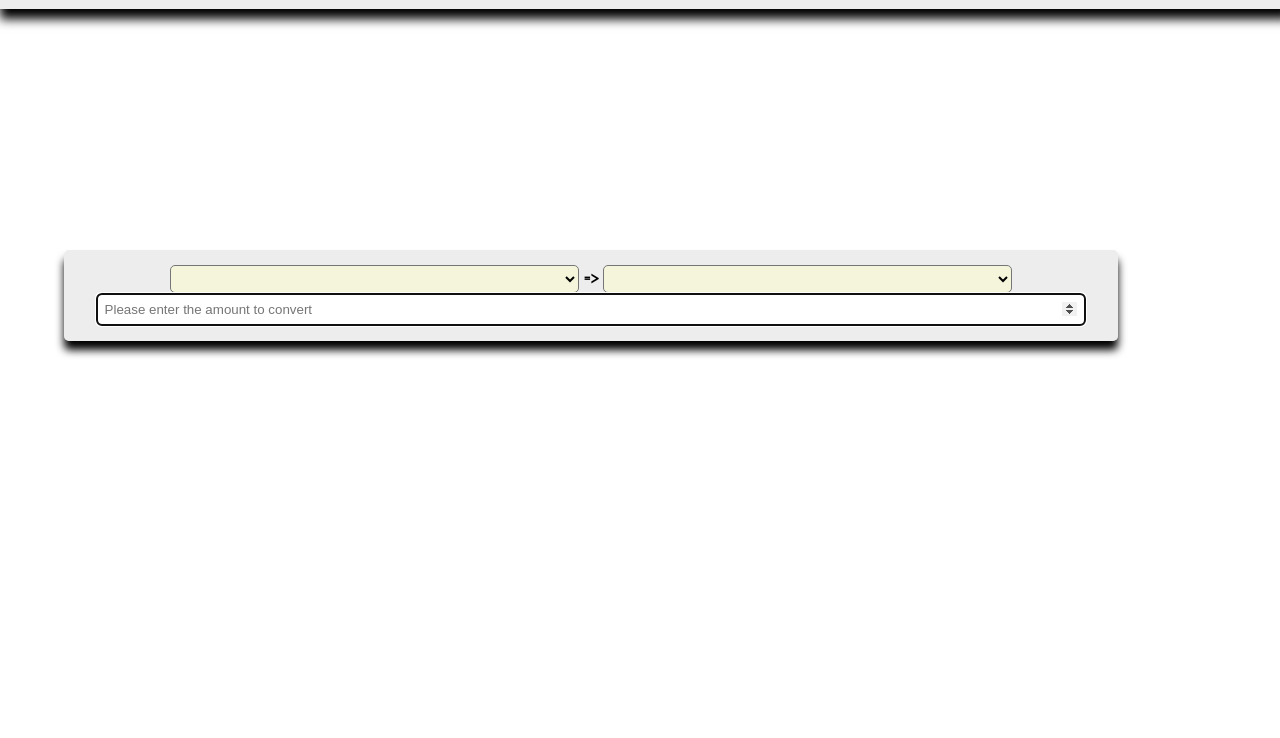
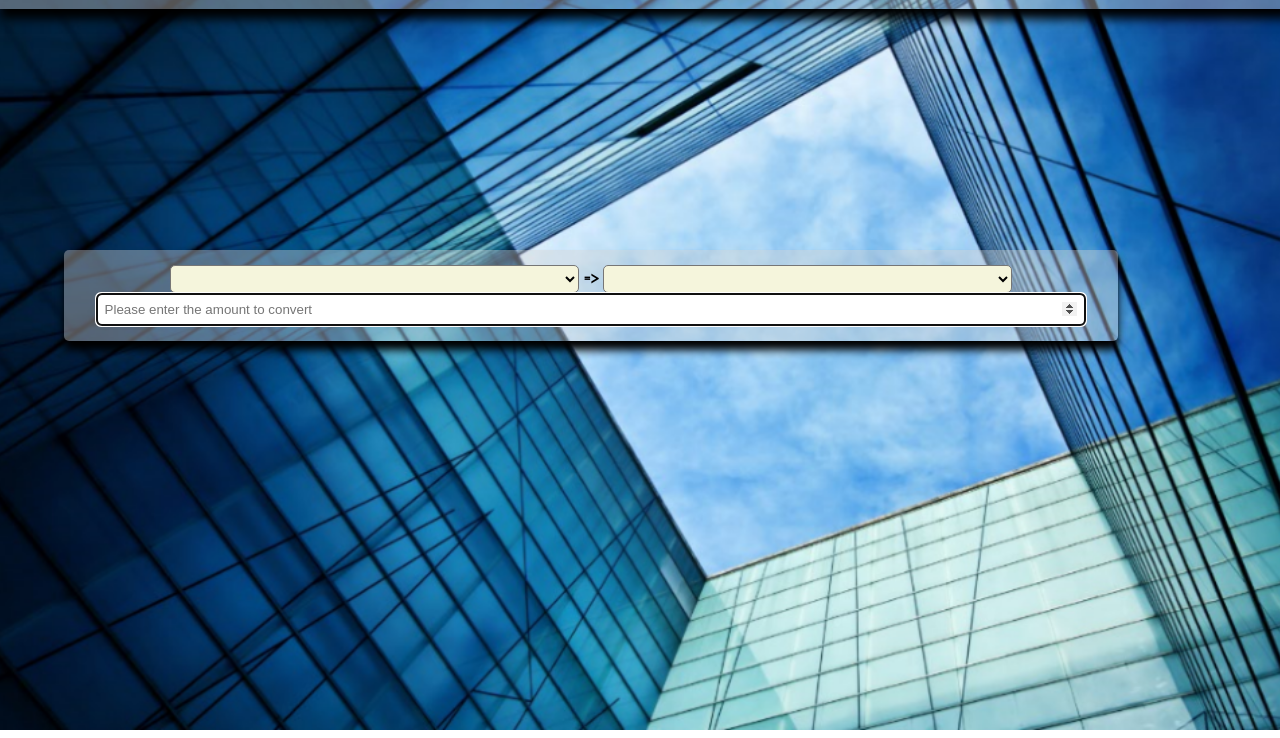
Before and after one commit to StanleyMasinde/currencyconverter, a plain HTML site: page index.html in a window 1280 px wide. Shown: the part 70-808 px from the top of the page. Drawn offline with Linux system fonts and the light colour scheme; no server answers.

Commit message:
Update custom.css

```diff
--- a/css/custom.css
+++ b/css/custom.css
@@ -2,7 +2,7 @@ body , html {
   height: 100%;
 }
 body {
-  background-image: url('stannlee.github.io/currencyconverter/images/bg.png');
+  background-image: url('/currencyconverter/images/bg.png');
   background-size: cover;
   background-repeat: no-repeat;
   font-family:raleway;
```
